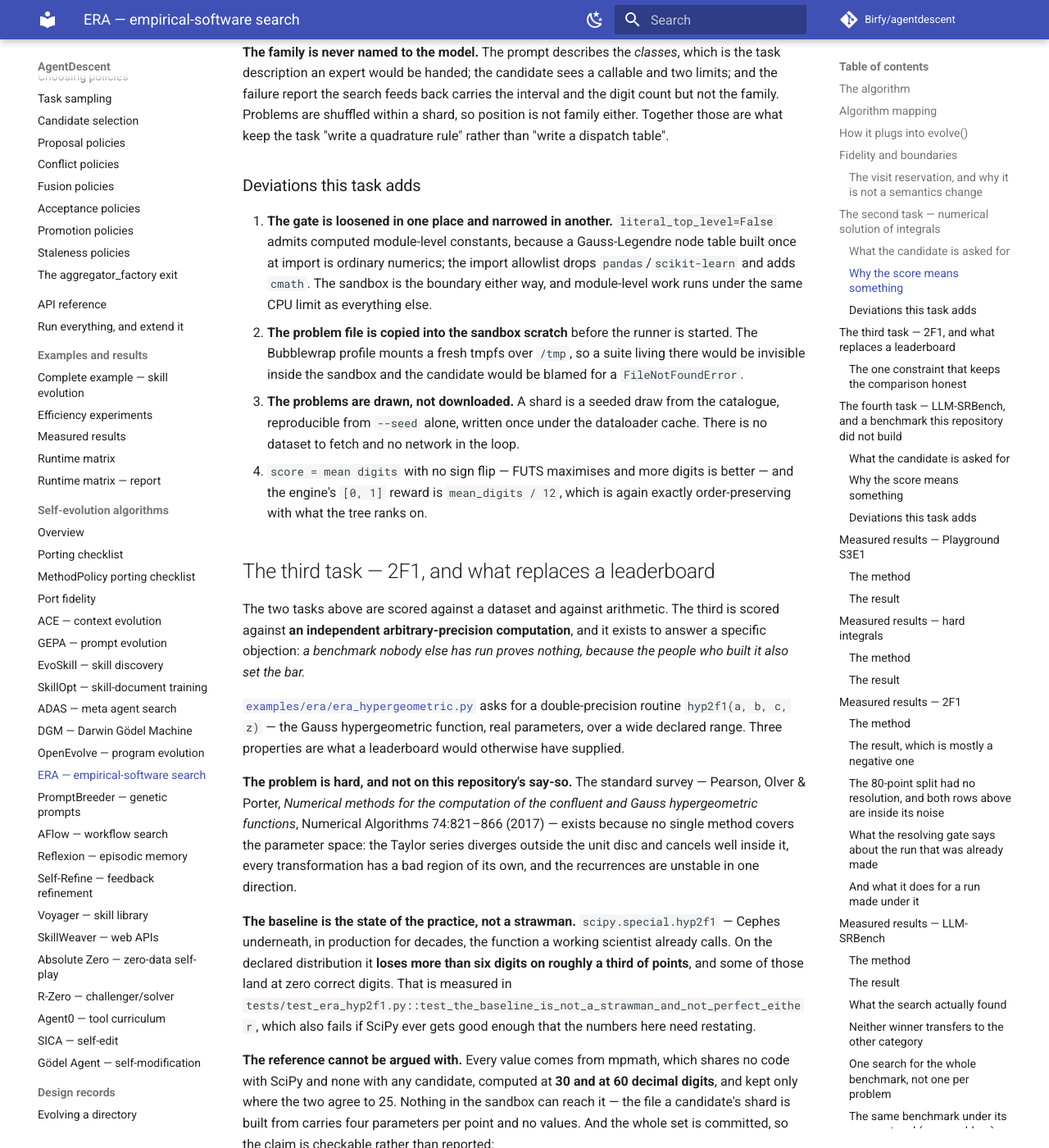
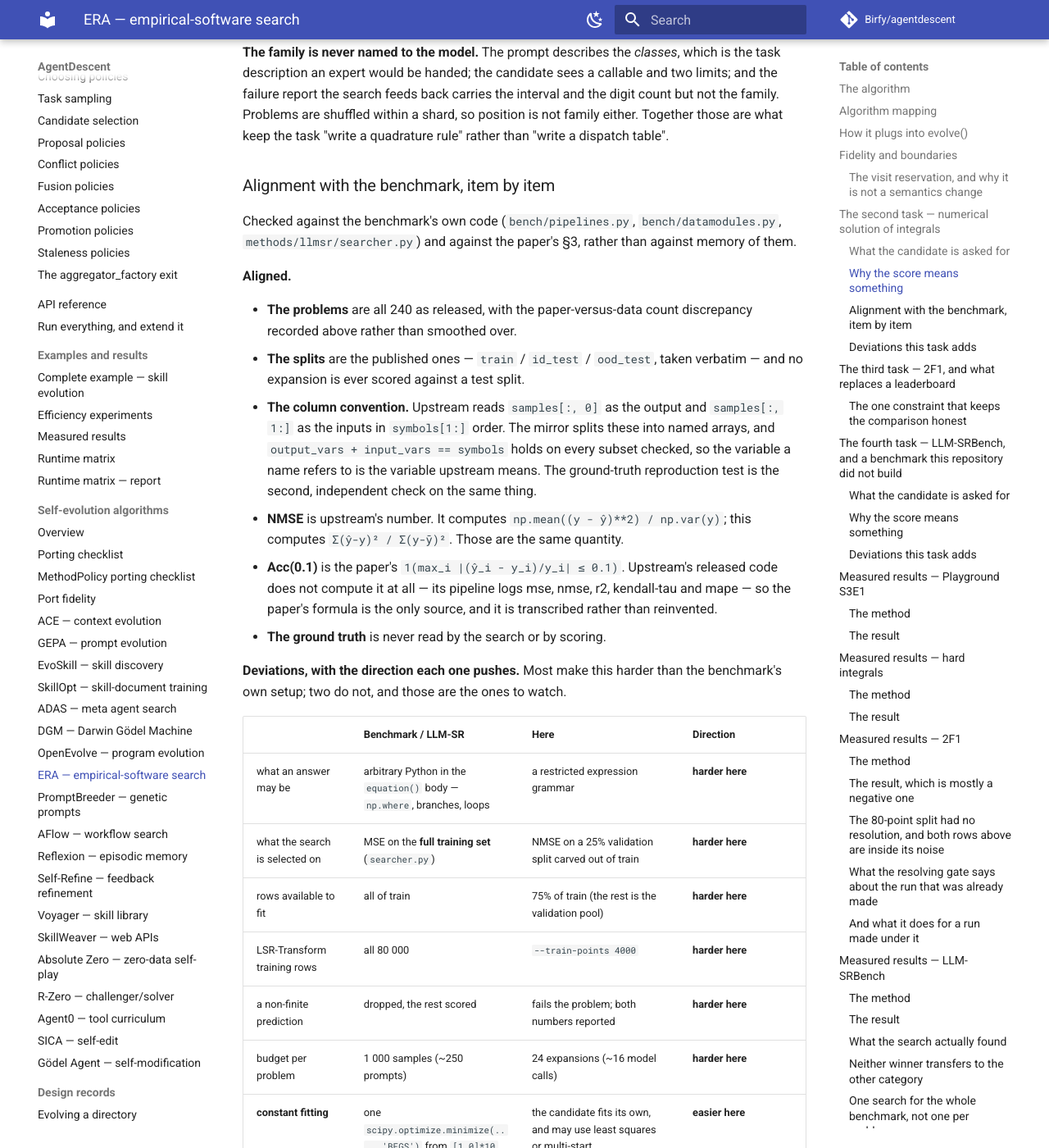
Before and after one commit to Birfy/agentdescent, an MkDocs documentation site: the page built from docs/algo-era.md, in a window 1280 px wide and 1400 px high, scrolled down 6644 px. Shown: the whole window at 82% size. Built offline with MkDocs 1.6.1 and Material for MkDocs 9.7.7, drawn with Linux system fonts in a browser that asks for light colours; comment, search, counter and statistics services are not loaded; some of the changed text lies outside the part shown.

Commit message:
ERA/LLM-SRBench: audit the port against the benchmark's code, item by item
Checked against bench/pipelines.py, bench/datamodules.py and
methods/llmsr/searcher.py, and against the paper's section 3, rather than
against memory of them.

Aligned: all 240 problems as released; the published train/id_test/ood_test
splits, with no expansion ever scored on a test split; the column convention
(upstream reads samples[:,0] as output and samples[:,1:] as inputs in
symbols[1:] order, and the mirror's output_vars + input_vars == symbols on every
subset checked); NMSE, where upstream's np.mean((y-yhat)**2)/np.var(y) and this
port's sum/sum are the same quantity; and Acc_0.1, which upstream's released
code does not compute at all, so the paper's formula is the only source.

Deviations, with the direction each pushes. Harder here: a restricted expression
grammar where upstream allows arbitrary Python in the equation body; selection on
a 25% validation slice where upstream selects on the full training set; 75% of
the rows to fit with; 4000 LSR-Transform rows against 80000; a non-finite
prediction failing the problem rather than being dropped; and a fraction of the
per-problem budget.

Easier here, and both now stated wherever a number is quoted: the root node,
already measured at 45 points of Acc(0.1) on LSR-Synth; and constant fitting,
where upstream runs a single scipy BFGS from [1.0]*10 with no restarts while a
candidate here can solve a linear-in-parameters model exactly.

Unknown: the paper does not state whether its NMSE column is a mean or a median.
Missing: symbolic accuracy, the paper's third metric.

Co-Authored-By: Claude Opus 5 <noreply@anthropic.com>
Claude-Session: https://claude.ai/code/session_01BaxvpBM1iL4CsMNnG8ASBX

```diff
--- a/docs/algo-era.md
+++ b/docs/algo-era.md
@@ -262,6 +262,56 @@ callable and two limits; and the failure report the search feeds back carries th
 interval and the digit count but not the family. Problems are shuffled within a
 shard, so position is not family either. Together those are what keep the task
 "write a quadrature rule" rather than "write a dispatch table".
+
+### Alignment with the benchmark, item by item
+
+Checked against the benchmark's own code (`bench/pipelines.py`,
+`bench/datamodules.py`, `methods/llmsr/searcher.py`) and against the paper's §3,
+rather than against memory of them.
+
+**Aligned.**
+
+* **The problems** are all 240 as released, with the paper-versus-data count
+  discrepancy recorded above rather than smoothed over.
+* **The splits** are the published ones — `train` / `id_test` / `ood_test`,
+  taken verbatim — and no expansion is ever scored against a test split.
+* **The column convention.** Upstream reads `samples[:, 0]` as the output and
+  `samples[:, 1:]` as the inputs in `symbols[1:]` order. The mirror splits these
+  into named arrays, and `output_vars + input_vars == symbols` holds on every
+  subset checked, so the variable a name refers to is the variable upstream
+  means. The ground-truth reproduction test is the second, independent check on
+  the same thing.
+* **NMSE** is upstream's number. It computes `np.mean((y - ŷ)**2) / np.var(y)`;
+  this computes `Σ(ŷ-y)² / Σ(y-ȳ)²`. Those are the same quantity.
+* **Acc(0.1)** is the paper's `1(max_i |(ŷ_i - y_i)/y_i| ≤ 0.1)`. Upstream's
+  released code does not compute it at all — its pipeline logs mse, nmse, r2,
+  kendall-tau and mape — so the paper's formula is the only source, and it is
+  transcribed rather than reinvented.
+* **The ground truth** is never read by the search or by scoring.
+
+**Deviations, with the direction each one pushes.** Most make this harder than
+the benchmark's own setup; two do not, and those are the ones to watch.
+
+| | Benchmark / LLM-SR | Here | Direction |
+|---|---|---|---|
+| what an answer may be | arbitrary Python in the `equation()` body — `np.where`, branches, loops | a restricted expression grammar | **harder here** |
+| what the search is selected on | MSE on the **full training set** (`searcher.py`) | NMSE on a 25% validation split carved out of train | **harder here** |
+| rows available to fit | all of train | 75% of train (the rest is the validation pool) | **harder here** |
+| LSR-Transform training rows | all 80 000 | `--train-points 4000` | **harder here** |
+| a non-finite prediction | dropped, the rest scored | fails the problem; both numbers reported | **harder here** |
+| budget per problem | 1 000 samples (~250 prompts) | 24 expansions (~16 model calls) | **harder here** |
+| **constant fitting** | one `scipy.optimize.minimize(..., 'BFGS')` from `[1.0]*10`, no restarts | the candidate fits its own, and may use least squares or multi-start | **easier here** |
+| **the root node** | a fitted linear model in the raw inputs | `library` (sparse regression over a nonlinear basis) or `linear` | **easier here** unless `--seed-program linear` |
+| NMSE aggregation | the paper does not state mean or median | median, stated, with per-problem values in the result files | unknown |
+| symbolic accuracy | a GPT-4o judge, the paper's third metric | **not implemented** | **missing** |
+
+The last three rows are the ones that decide how a number here should be read.
+The root is worth 45 points of Acc(0.1) on LSR-Synth and nothing on
+LSR-Transform, which is measured above. Constant fitting is a smaller edge in
+the same direction: upstream runs a single BFGS from all-ones over at most ten
+parameters, while a candidate here can solve a linear-in-parameters model
+exactly. And symbolic accuracy is the column this protocol would lose, which the
+answer-length evidence above says plainly.
 
 ### Deviations this task adds
 
```
Also changed, not shown: CHANGELOG.md (+15 -0 lines).
